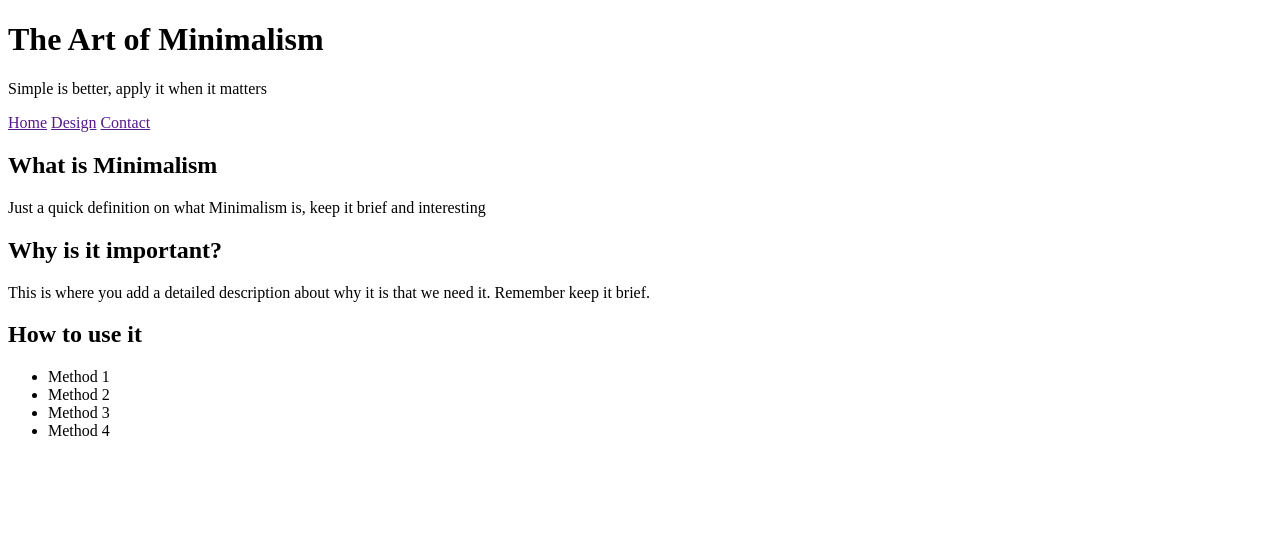
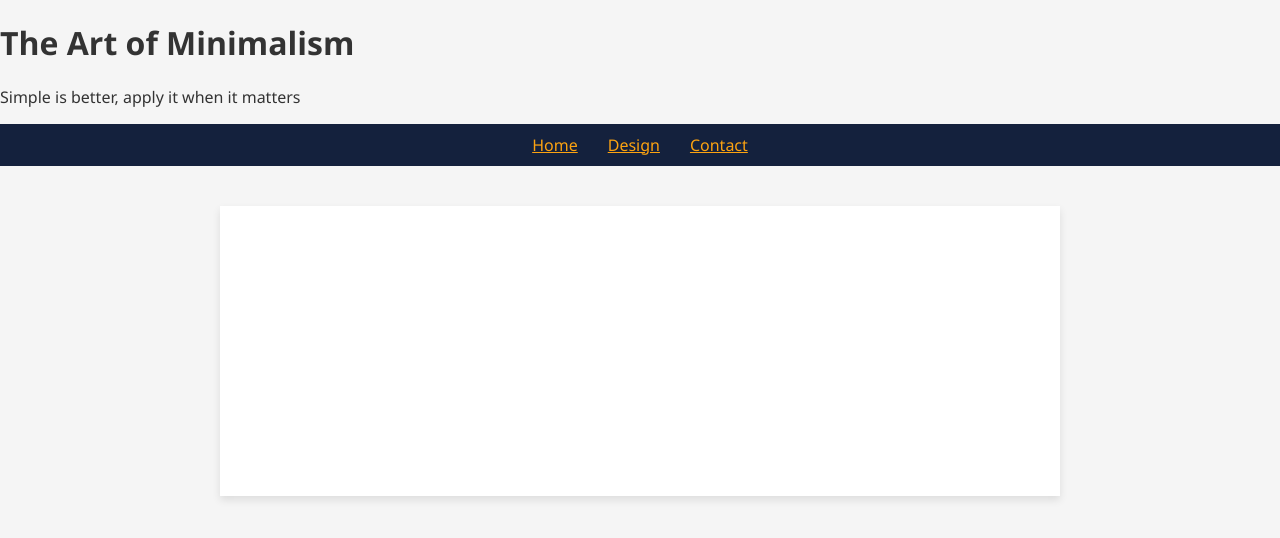
Before and after one commit to jaylenj-bit/Hubtest, a plain HTML site: page index.html in a window 1280 px wide. Drawn offline with Linux system fonts and the light colour scheme.

Commit message:
Update index.html

```diff
--- a/index.html
+++ b/index.html
@@ -9,6 +9,64 @@
   <title>The Art of Minimalism</title>
   <!--Internal Style Sheet-->
   <style>
+
+    body {
+      font-family: 'Segoe UI', Tahmoa, Geneva, Verdana, Sans-serif;
+      margin: 0;
+      background-color: #f5f5f5;
+      color: #333;
+    }
+
+    header {
+      backgorund-color: #1c2e4a
+      color: white;
+      padding: 20px 0
+      text-align: center;
+    }
+
+    nav {
+      background-color: #14213d;
+      display: flex;
+      justify-content: center;
+      gap: 30px;
+      padding: 10px 0;
+
+    }
+
+    nav a {
+      color: #fca311;
+      text-decoration: none:
+      font-weight: bold;
+      transition: color 0.3s ease;
+
+    }
+
+    main {
+      max-width: 800px;
+      margin: 40px auto;
+      padding: 0 20px;
+      background: white;
+      border-raduis: 8px;
+      box-shadow: 0 4px 8px rgba(0,0,0,0.1)
+
+    }
+
+    h1 {
+      font-color: white;
+    }
+
+    h2 {
+      font-color: gray;
+    }
+
+    section{
+      padding: 15px
+      margin-top: 30px;
+      text-align: center;
+      color: white;
+      font-size: 0.9em;
+    }
+
 
   </style>
 </head>
```
